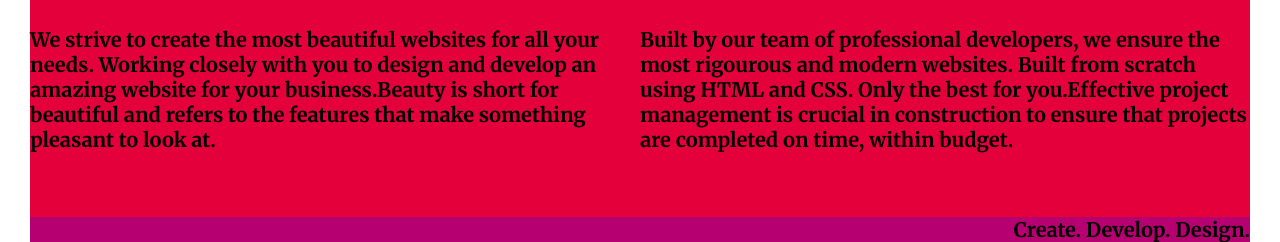
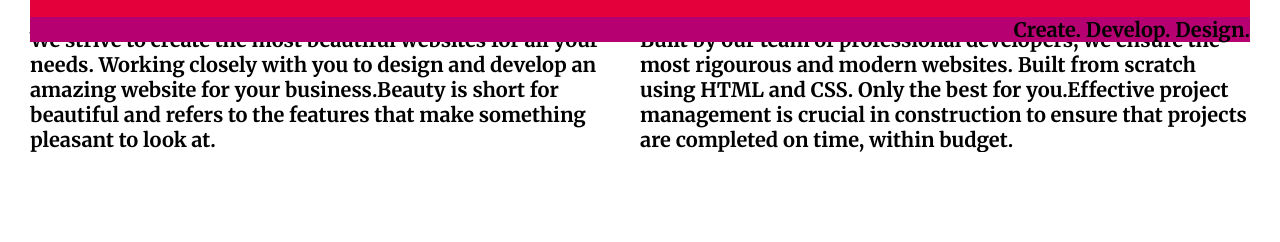
Before and after one commit to goyal-nandini/design-agency-website, a plain HTML site: page index.html in a window 1280 px wide. Shown: the part 940-1182 px from the top of the page. After the commit the page ends 1092 px from the top, so only its background shows below. Drawn offline with Linux system fonts and the light colour scheme.

Commit message:
Update design.css

```diff
--- a/design.css
+++ b/design.css
@@ -42,7 +42,7 @@ h1{
      width: 50%;
      background-color: #F0EAAC;
      background-color: #E4003A;
-     height: 600px;
+     height: 400px;
 }
 .right{
     float: right;
@@ -56,7 +56,6 @@ h1{
     height: 100px;
     text-align: right;
     font-size: 1.5rem;
-    clear: both;
 }
 * {
     padding: 0;
```
